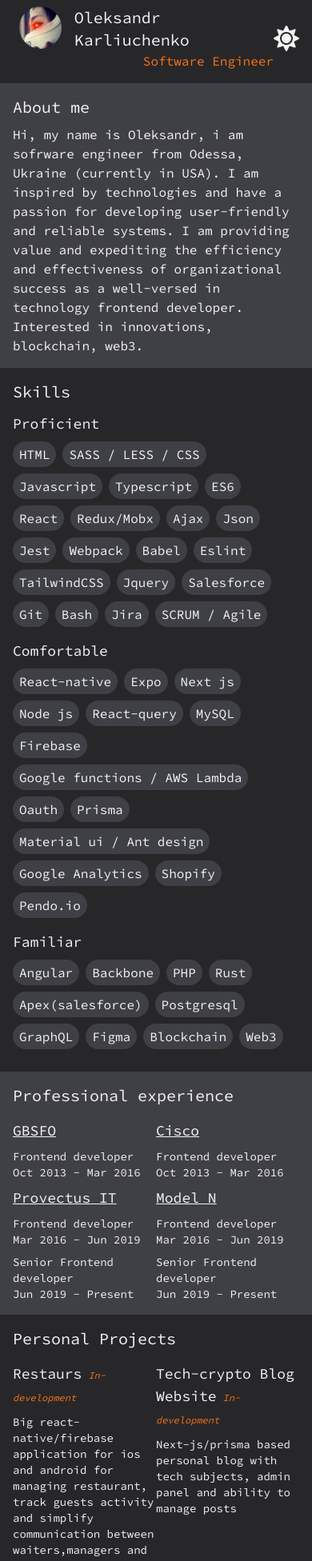
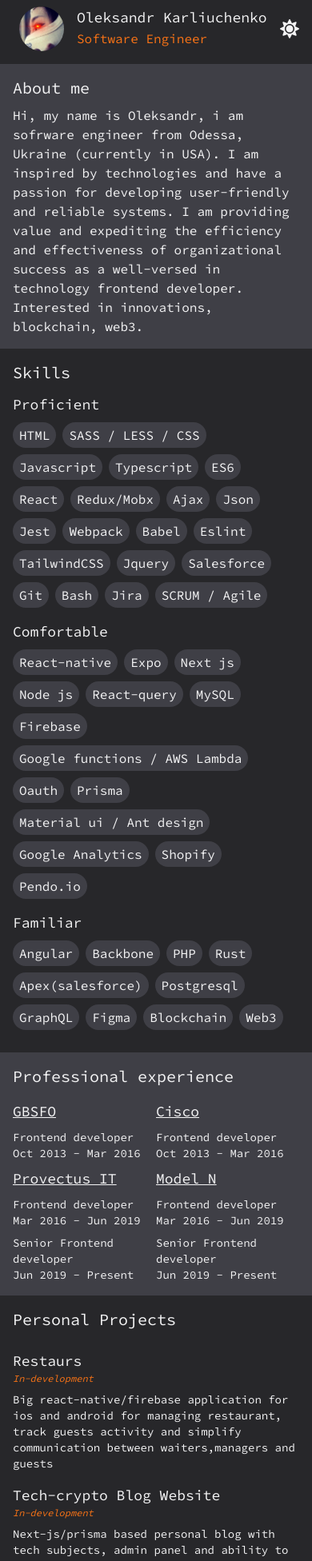
Before and after one commit to snownoop/cphr-cv, a Next.js app: page / in a window 390 px wide. Shown: the top 1952 px of the page at 80% size. Built offline with nearby package versions, Linux system fonts and the light colour scheme.

Commit message:
Style changes for mobile

```diff
--- a/pages/index.js
+++ b/pages/index.js
@@ -170,7 +170,7 @@ export default function Home() {
 
       <main className={`${styles.main} flex w-full flex-grow flex-col`}>
         <div className="mx-auto flex w-full flex-row items-center justify-between px-4 pt-2 pb-4 lg:w-4/6 lg:px-0">
-          <div className="flex flex-row items-start justify-start">
+          <div className="items-centerjustify-start flex flex-row">
             <div className="ml-2 h-14 w-14">
               <Image
                 alt="profile"
@@ -181,8 +181,8 @@ export default function Home() {
               />
             </div>
             <div className="ml-4 flex flex-col items-start justify-start">
-              <div className="text-xl">Oleksandr Karliuchenko</div>
-              <div className="place-self-end text-orange-500">
+              <div className="text-lg sm:text-xl">Oleksandr Karliuchenko</div>
+              <div className="text-orange-500 sm:place-self-end">
                 Software Engineer
               </div>
             </div>
@@ -190,12 +190,12 @@ export default function Home() {
           <div>
             {theme === "dark" ? (
               <FaSun
-                className="h-8 w-8 cursor-pointer transition duration-150 hover:text-orange-500"
+                className="h-6 w-6 cursor-pointer transition duration-150 hover:text-orange-500 sm:h-8 sm:w-8"
                 onClick={onThemeSwitchClick}
               />
             ) : (
               <FaMoon
-                className="h-8 w-8 cursor-pointer transition duration-150 hover:text-orange-500"
+                className="h-6 w-6 cursor-pointer transition duration-150 hover:text-orange-500 sm:h-8 sm:w-8"
                 onClick={onThemeSwitchClick}
               />
             )}
@@ -267,12 +267,12 @@ export default function Home() {
         </div>
         <div className="mx-auto flex w-full flex-col items-start justify-start py-4 px-4 lg:w-4/6 lg:px-0">
           <div className="text-xl">Personal Projects</div>
-          <div className="flex w-full flex-row flex-wrap items-start justify-between pt-2">
+          <div className="flex w-full flex-col flex-wrap items-start justify-start pt-2 sm:flex-row sm:justify-between">
             {PROJECTS.map((item, index) => (
-              <div className="mt-2 w-1/2 lg:w-1/2" key={index}>
+              <div className="mt-4 w-full sm:mt-2 sm:w-1/2" key={index}>
                 <div className="text-lg">
                   {item.title}
-                  <span className="ml-2 text-xs italic text-orange-500">
+                  <span className="block text-xs italic text-orange-500 sm:ml-2 sm:inline">
                     {item.status}
                   </span>
                 </div>
```
